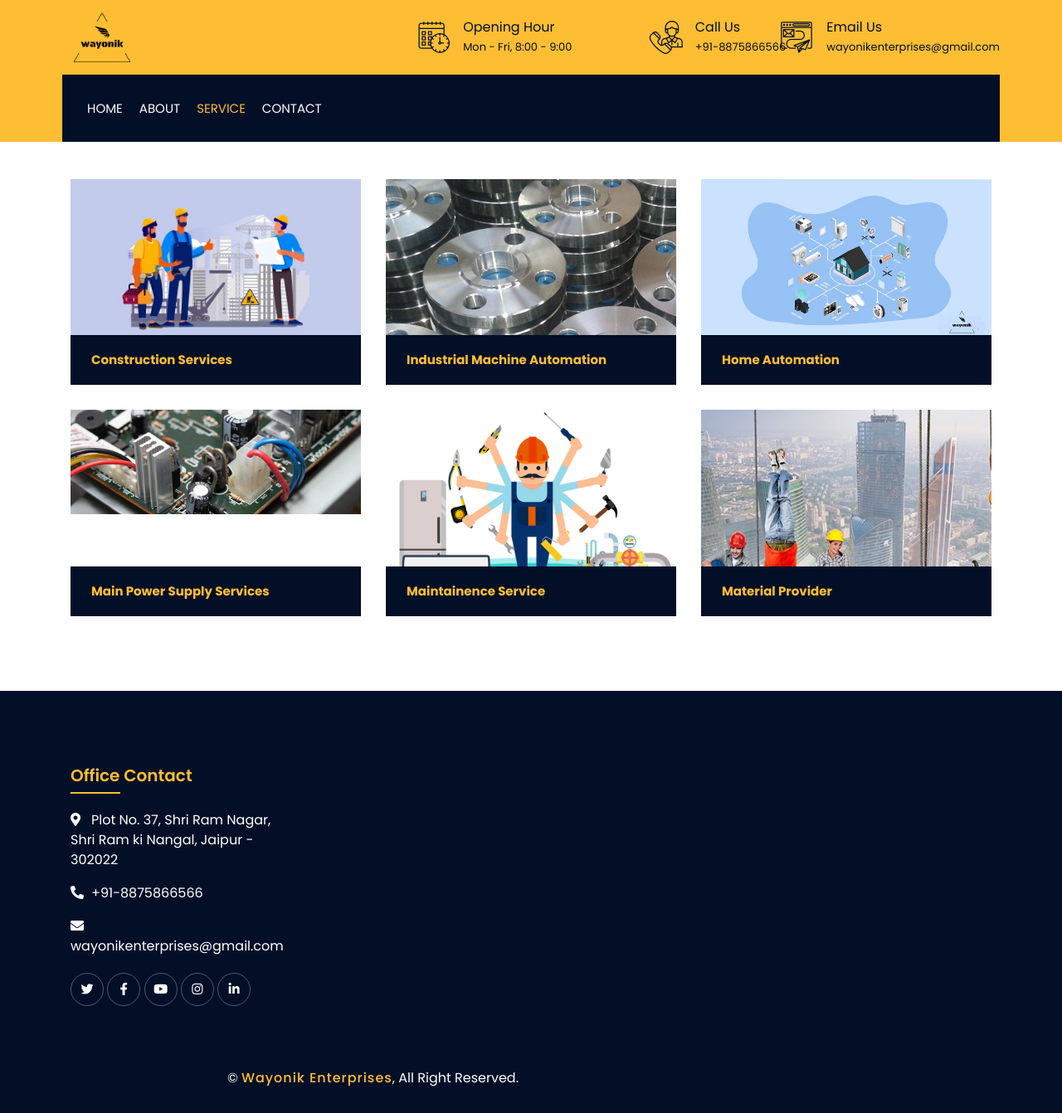
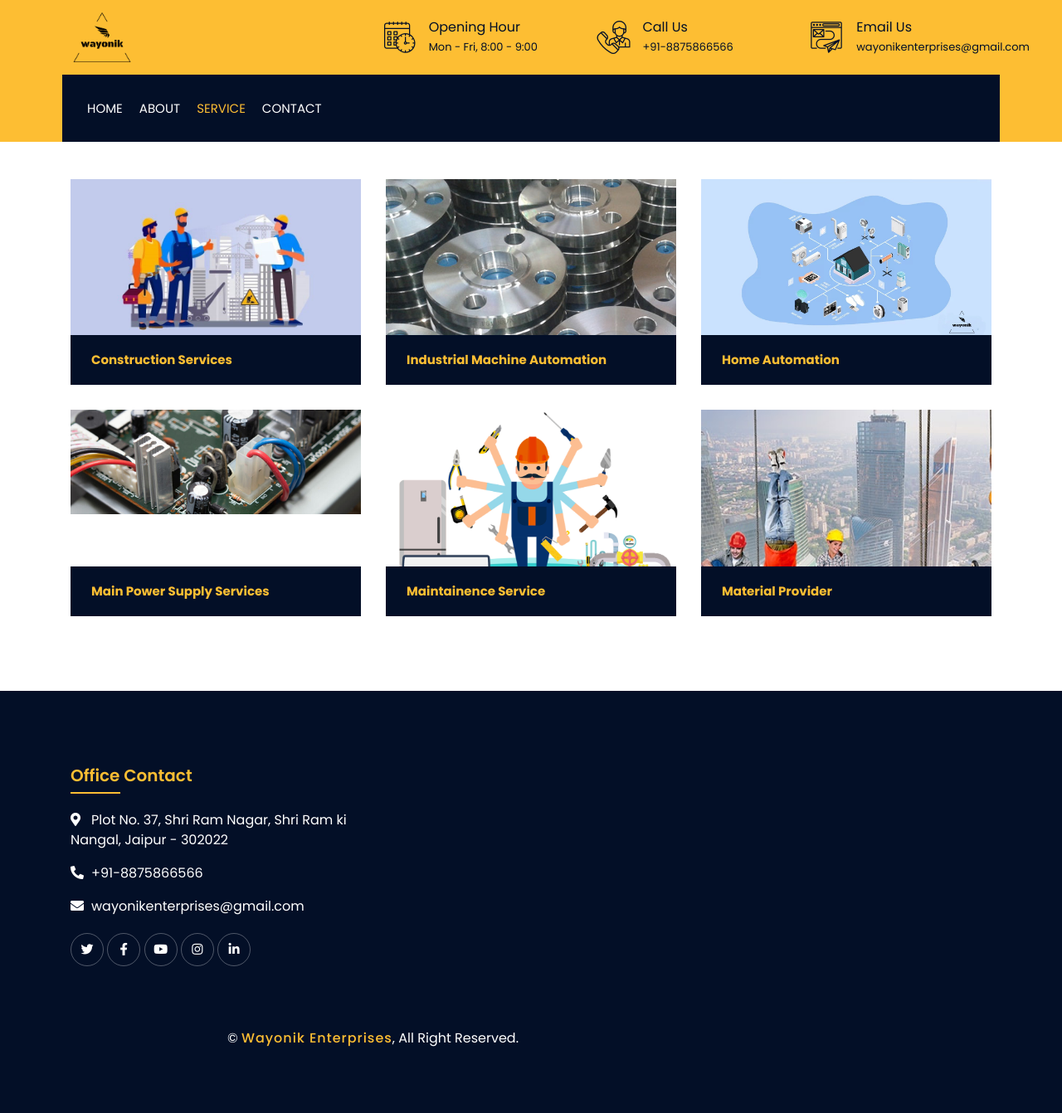
Before and after one commit to rohitkv090/wayonik_enterprises, a PHP site: page /service.html in a window 1280 px wide. Shown: the whole page at 83% size. After the commit the page ends 1262 px from the top, so only its background shows below. Run offline with PHP 8.4, Linux system fonts and the light colour scheme; some libraries are stand-ins or nearby versions.

Commit message:
added some features

```diff
--- a/css/style.css
+++ b/css/style.css
@@ -103,7 +103,7 @@ a:focus {
 .top-bar .top-bar-item {
     display: flex;
     align-items: center;
-    justify-content: flex-end;
+    /* justify-content: flex-end; */
 }
 
 .top-bar .top-bar-icon {
--- a/service.html
+++ b/service.html
@@ -192,7 +192,7 @@
             <div class="footer wow fadeIn" data-wow-delay="0.3s">
                 <div class="container">
                     <div class="row">
-                        <div class="col-md-6 col-lg-3">
+                        <div class="col-md-6 col-lg-4">
                             <div class="footer-contact">
                                 <h2>Office Contact</h2>
                                 <p><i class="fa fa-map-marker-alt"></i>Plot No. 37, Shri Ram Nagar, Shri Ram ki Nangal, Jaipur - 302022</p>
```
